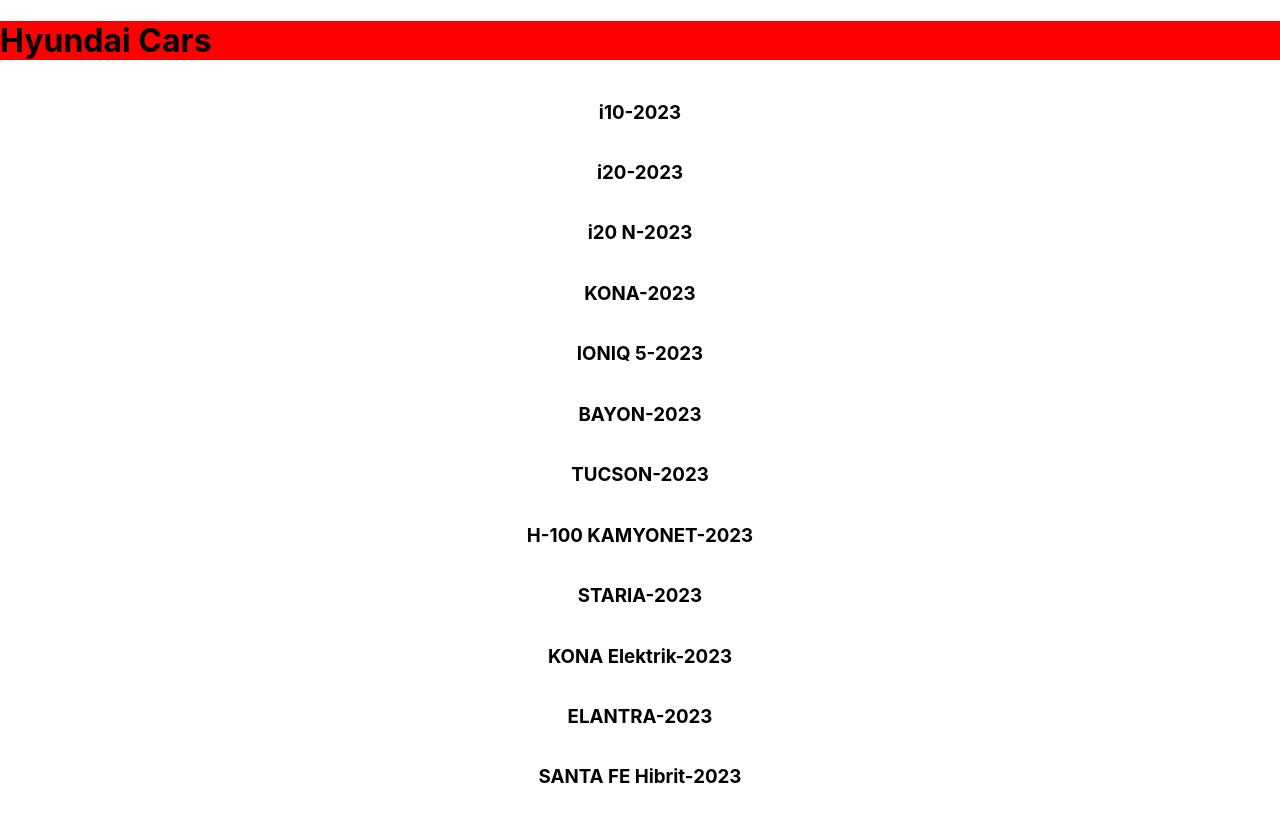
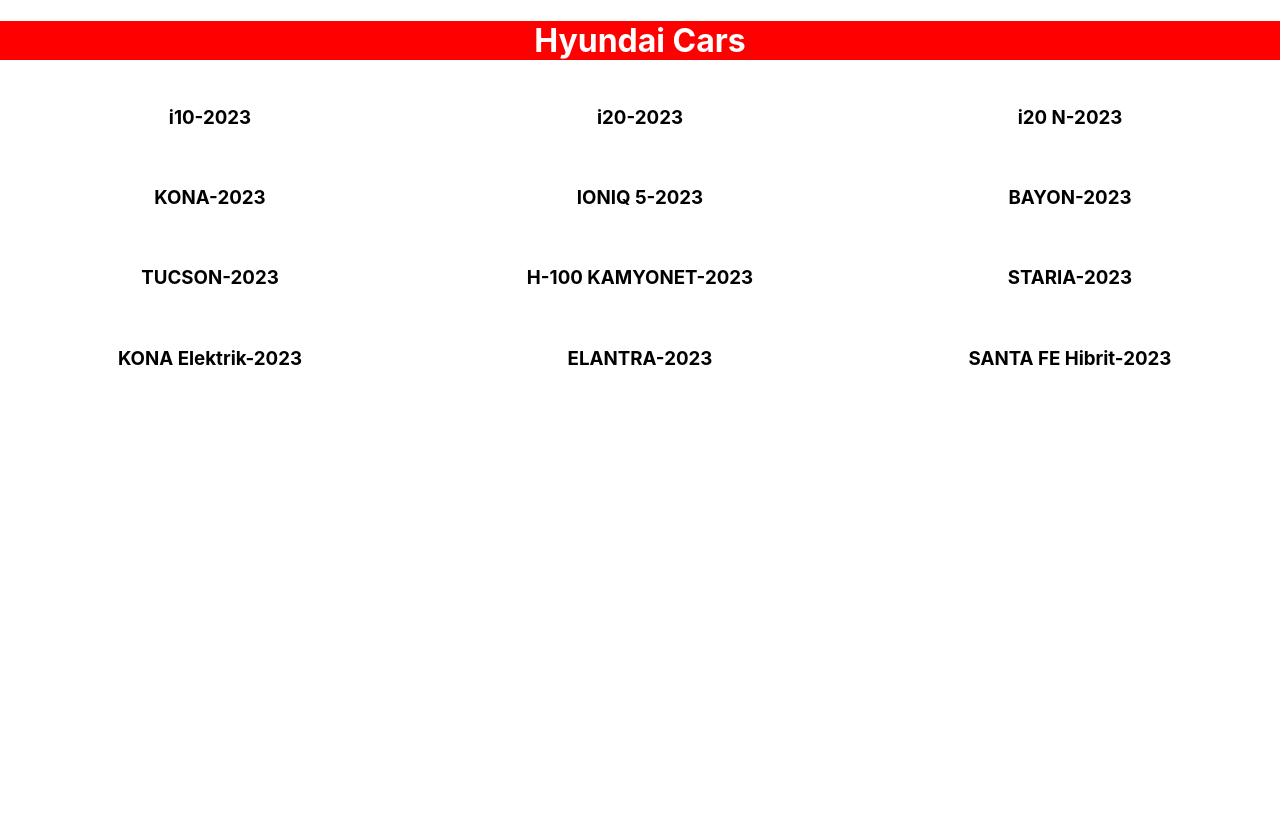
Before and after one commit to GoktugYmsk/react-gallery-challange, a React (Create React App) app: page / in a window 1280 px wide. Shown: the top 822 px of the page. After the commit the page ends 800 px from the top, so only its background shows below. Built offline with nearby package versions, Linux system fonts and the light colour scheme.

Commit message:
car names arranged with grid

```diff
--- a/src/App.css
+++ b/src/App.css
@@ -1,12 +1,34 @@
-.h1{
+.h1 {
   background: red;
-}
-.carList{
   display: flex;
   align-items: center;
   justify-content: center;
-  flex-direction: column;
+  color: white;
 }
-.carName{
+
+.carList {
+  display: grid;
+  grid-template-columns: repeat(3, 1fr);
+  grid-template-rows: repeat(4, 1fr);
+  gap: 10px;
+}
+
+.carName {
   cursor: pointer;
+  display: flex;
+  justify-content: center;
+  align-items: center;
 }
+
+
+.car {
+  flex-basis: calc(25% - 10px);
+  margin: 5px;
+  text-align: center;
+}
+
+.firstInRow {
+  flex-basis: 100%;
+  margin-left: 0;
+  margin-right: 0;
+}
--- a/src/App.js
+++ b/src/App.js
@@ -5,31 +5,29 @@ import { initialData } from './assets/data';
 function App() {
   const [list, setList] = useState(initialData);
   const [selectedCar, setSelectedCar] = useState(true);
-  const [selectedInfo, setSelectedInfo] = useState(false)
 
   const handleCarClick = (id) => {
     const selectedCar = list.find(car => car.id === id);
     setSelectedCar(selectedCar);
     console.log('Selected car:', selectedCar);
-    setSelectedInfo(true)
   }
 
   return (
     <div className="App">
       <h1 className='h1' >Hyundai Cars</h1>
       <div className="carList">
-        {list.map(car => (
-          <div className="car" key={car.id} onClick={() => handleCarClick(car.id)}>
+        {list.map((car, index) => (
+          <div className={`car ${index % 4 === 0 ? 'firstInRow' : ''}`} key={car.id} onClick={() => handleCarClick(car.id)}>
             <h3 className='carName' >{car.title}</h3>
           </div>
         ))}
       </div>
-      <div className="carDetails">
-        <h2 className='selectedCarTitle'>{selectedCar.title}</h2>
-        {selectedInfo && (
+      {selectedCar && (
+        <div className="carDetails">
+          <h2 className='selectedCarTitle'>{selectedCar.title}</h2>
           <p>{selectedCar.content}</p>
-        )}
-      </div>
+        </div>
+      )}
     </div>
   );
 }
```
